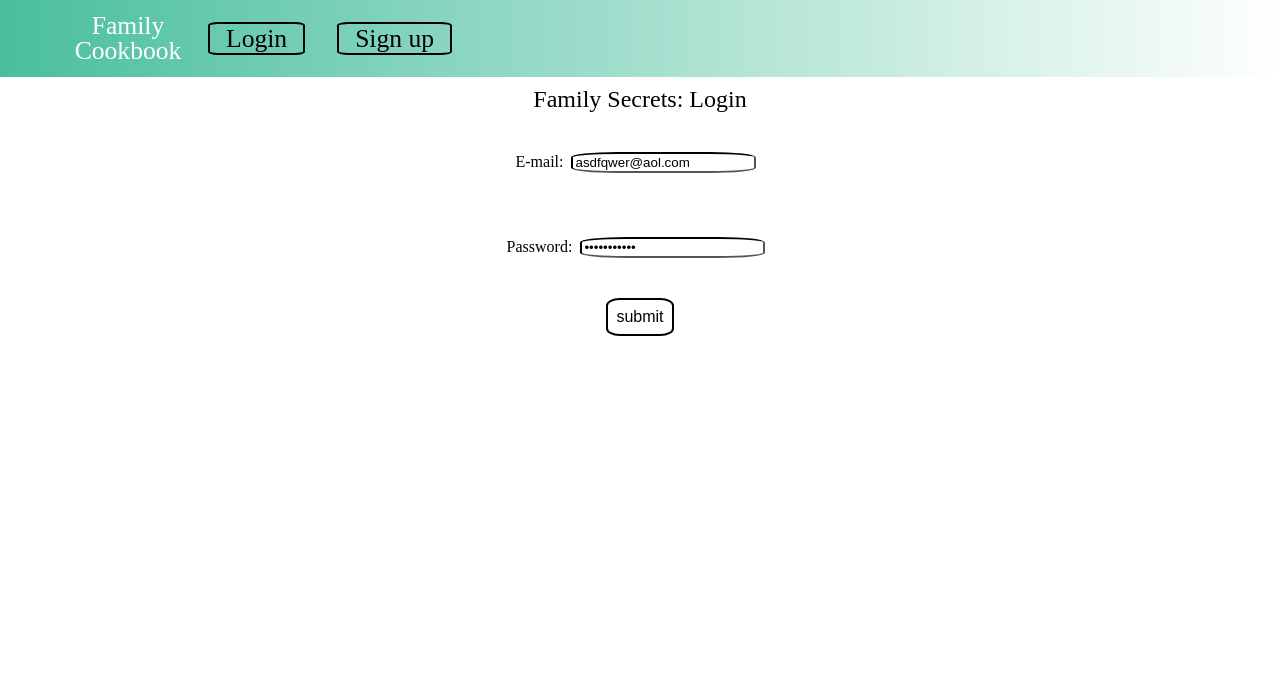
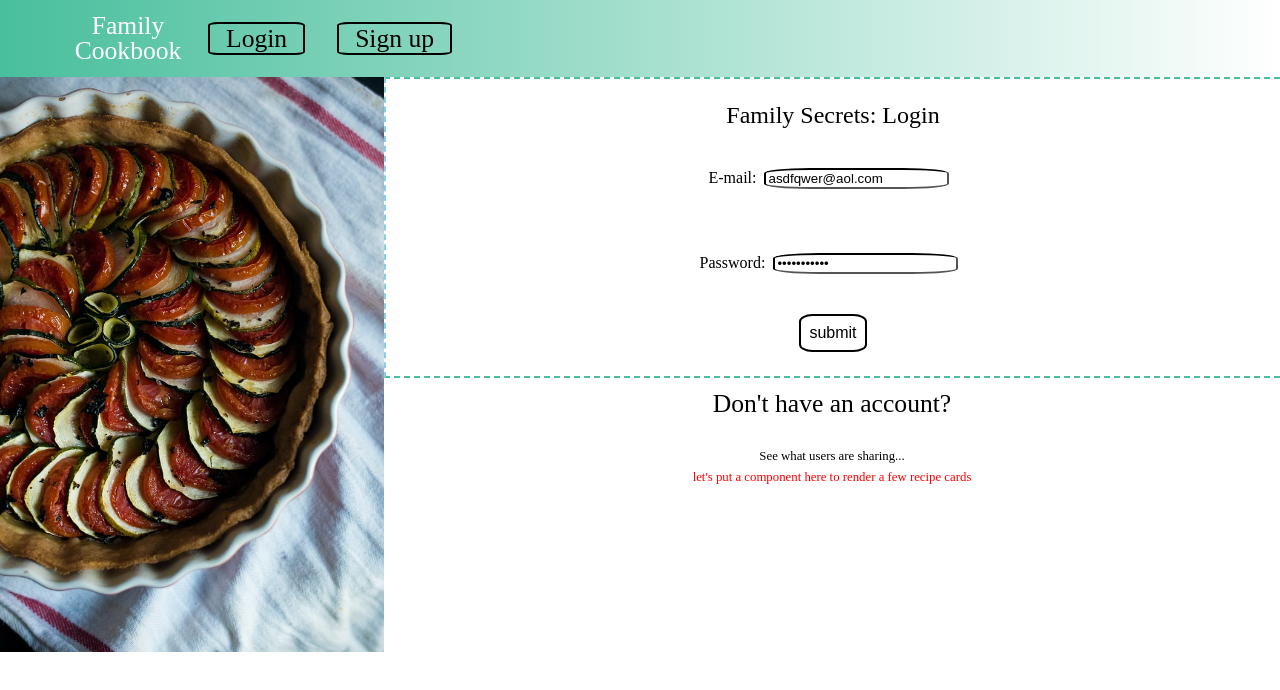
Before and after one commit to Secret-Recipes-Build-Week/frontend, a React (Create React App) app: page /login in a window 1280 px wide. Shown: the top 690 px of the page. Built offline with nearby package versions, Linux system fonts and the light colour scheme.

Commit message:
styled Login page and indicated space to include card feed

```diff
--- a/src/App.css
+++ b/src/App.css
@@ -47,5 +47,6 @@ table {
 	border-spacing: 0;
 }
 
+
 @import url('https://fonts.googleapis.com/css2?family=Permanent+Marker&display=swap');
 @import url('https://fonts.googleapis.com/css2?family=Parisienne&display=swap');
--- a/src/components/LoginForm.js
+++ b/src/components/LoginForm.js
@@ -4,6 +4,7 @@ import * as yup from "yup";
 import schema from "../validation/loginFormSchema";
 import axios from "axios";
 import { useHistory } from "react-router-dom";
+import image from "../images/bg.jpg"
 
 import { connect } from "react-redux";
 import { setUserId } from "../store/actions";
@@ -11,11 +12,27 @@ import { setUserId } from "../store/actions";
 
 // ** STYLING RULES BEGIN HERE ** //
 
+const shellStyleObject = {
+  display: "flex",
+}
+
+const formDivStyleObject = {
+  borderTop: "2px dashed #49BF9D",
+  borderLeft: "2px dashed skyblue",
+  borderBottom: "2px dashed #49BF9D",
+  padding: "1rem"
+}
+
+const imgStyleObject={
+  height: "30%",
+  width: "30%"
+}
+
 const FormWrapper = styled.div`
   text-align: center;
-  display: flex;
-  flex-direction: column;
-  border: 2px solid #ffffff;
+  font-family: "Permanent Marker";
+  align-items: center;
+  flex-grow: 2;
 `;
 
 const FormLabelWrapper = styled.div`
@@ -64,12 +81,29 @@ const inputStyleObject = {
   borderColor: "black",
   fontColor: "#FFFFFF",
 };
+
+const driveSignupStyleObject = {
+  fontSize: "1.6rem",
+  padding: "0.8rem"
+}
+
+const driveTeaseStyleObject = {
+  fontSize: "0.8rem",
+  padding: "0.5rem"
+}
+
 // const checkboxStyleObject = {
 //   textAlign: "center",
 //   margin: "1rem",
 //   padding: "0.2rem",
 //   fontWeight: "bold",
 // };
+
+const driveComponentStyleObject = {
+  fontSize: "0.8rem",
+  color: "red"
+}
+
 
 // ** COMPONENT LOGIC BEGINS HERE **//
 
@@ -197,8 +231,10 @@ function LoginForm(props) {
   }, [formValues]);
 
   return (
+    <div className="shell" style={shellStyleObject}>
+    <img alt="a delicious meal" src={image} style={imgStyleObject}></img>
     <FormWrapper>
-      <div className="form">
+      <div className="form" style={formDivStyleObject}>
         <form onSubmit={onSubmit}>
           <FormHeaderWrapper>
             <h1>Family Secrets: Login</h1>
@@ -266,7 +302,16 @@ function LoginForm(props) {
           </button>
         </form>
       </div>
+      <div className="driveSignup" style={driveSignupStyleObject}>
+        <h1>Don't have an account?</h1>
+        <br></br>
+        <p style={driveTeaseStyleObject}> See what users are sharing...</p>
+        <p style={driveComponentStyleObject}>let's put a component here to render a few recipe cards</p>
+
+      </div>
     </FormWrapper>
+
+    </div>
   );
 }
 
```
Also changed, not shown: src/images/bg.jpg (added).
